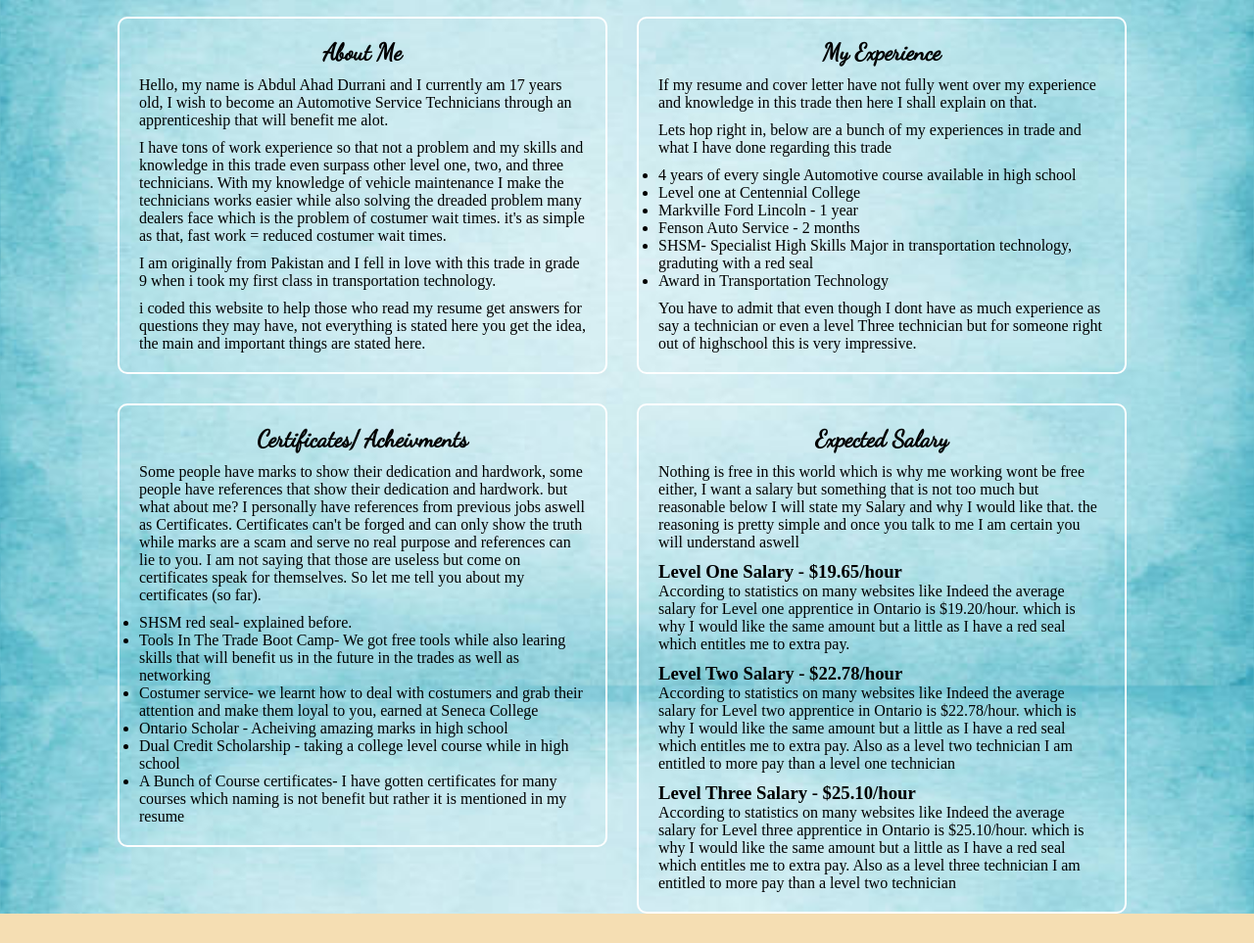
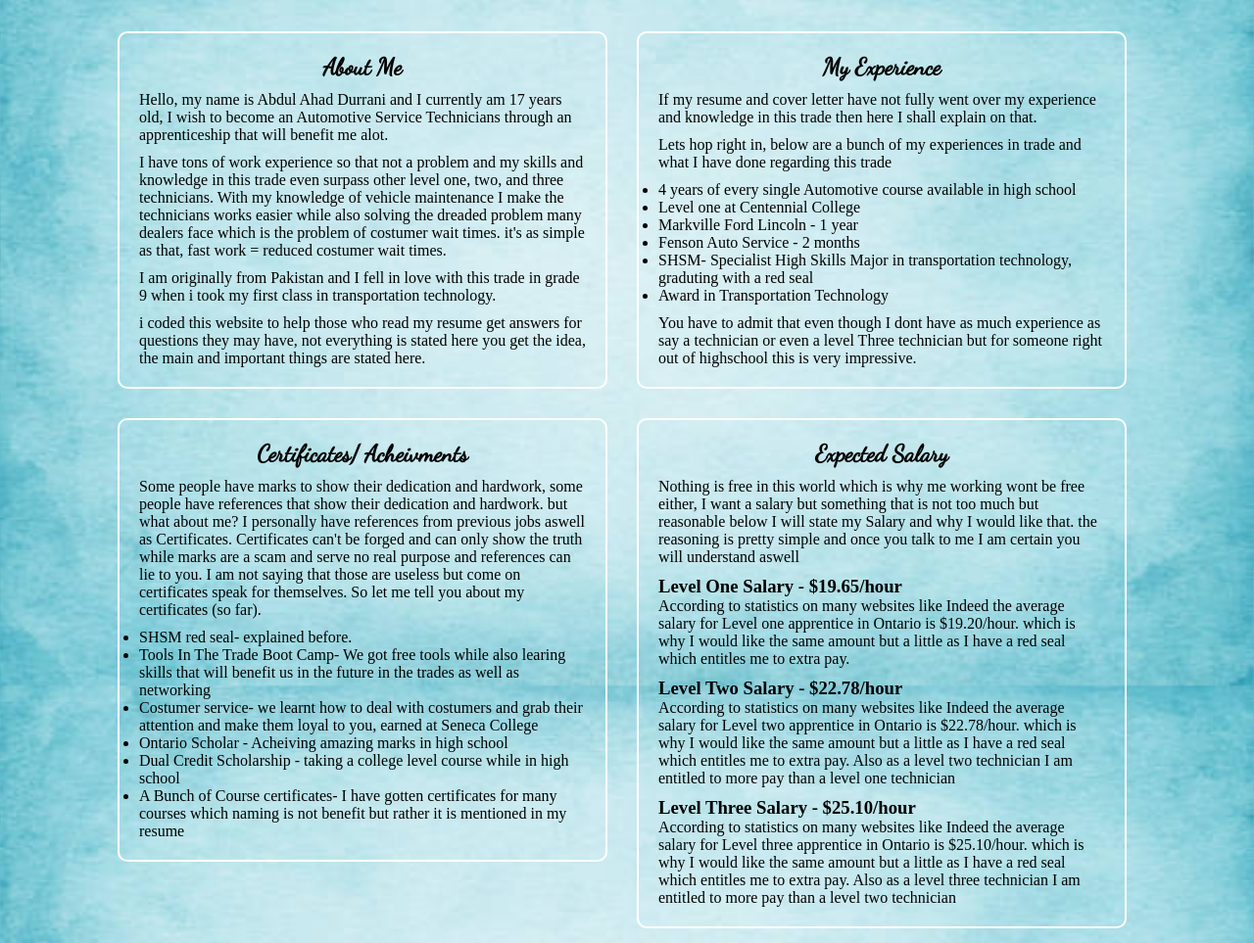
Before and after one commit to Transfer101/Odin-recipe, a plain HTML site: page index.html in a window 1280 px wide. Shown: the part 100-1063 px from the top of the page at 98% size. Before the commit the page ends 1033 px from the top, so only its background shows below. Drawn offline with Linux system fonts and the light colour scheme.

Commit message:
finished

```diff
--- a/styles.css
+++ b/styles.css
@@ -55,14 +55,8 @@ body {
     padding:20px;
     border-radius: 10px;
     border-color: white;
-}
-
-.salary {
-    margin-top: 30px;
-}
-
-.Certificate {
-    margin-top:30px;
+    margin-top: 15px;
+    margin-bottom: 15px;
 }
 
 h2 {
```
